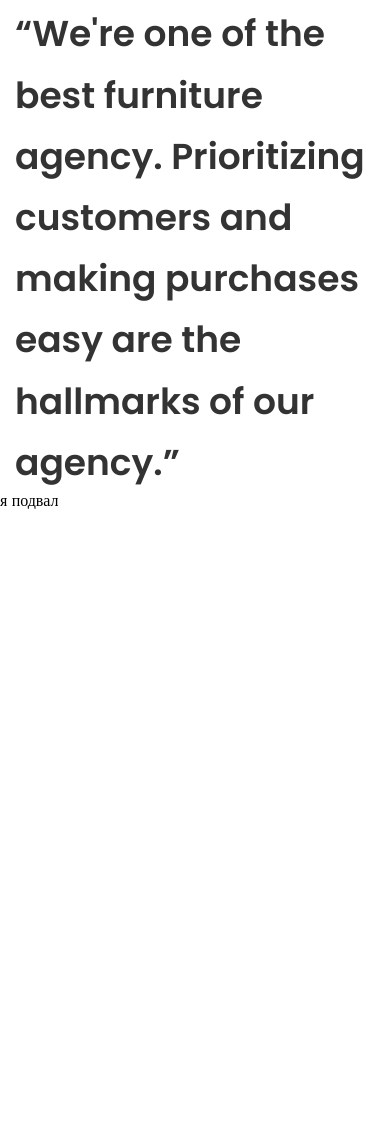
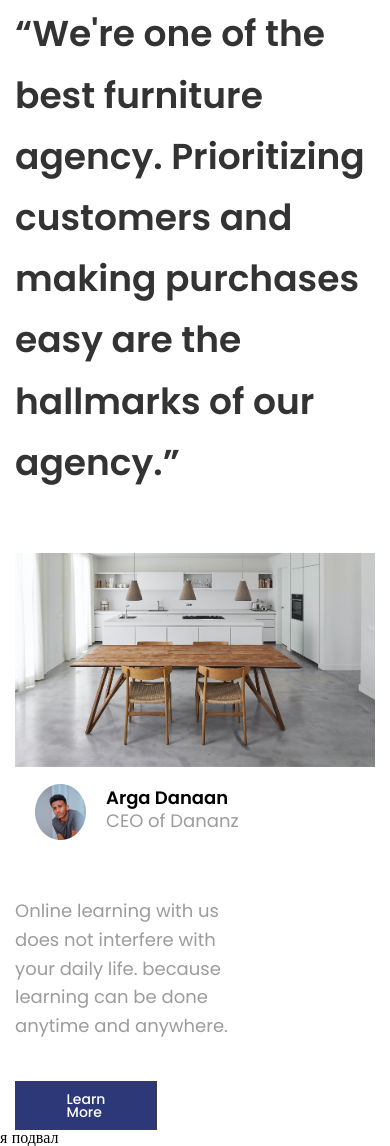
Before and after one commit to mishaShalkow/websiteDesign, a plain HTML site: page index.html in a window 390 px wide. Shown: the part 1312-2458 px from the top of the page. Before the commit the page ends 1821 px from the top, so only its background shows below. Drawn offline with Linux system fonts and the light colour scheme.

Commit message:
about-block created and mobile

```diff
--- a/css/index.css
+++ b/css/index.css
@@ -437,6 +437,7 @@ body {
 
 .about__body {
   display: flex;
+  flex-direction: column;
   margin-top: 160px;
 }
 .about__title {
@@ -474,20 +475,92 @@ body {
   margin-top: 20px;
 }
 .about__description {
+  display: flex;
+  margin-top: 60px;
+}
+
+@media (max-width: 1225px) {
+  .about__description {
+    flex-wrap: wrap;
+  }
+}
+
+.description {
 }
 .description__img {
 }
 .description__person {
+  display: flex;
+  background: #ffffff;
+  align-items: center;
+
+  position: relative;
+  z-index: 5;
+  margin-left: -75px;
+  margin-top: 27px;
+}
+
+@media (max-width: 1225px) {
+  .description__person {
+    margin: 0;
+    display: flex;
+    align-items: center;
+    justify-content: center;
+  }
+}
+
+.perosn__info {
+  display: flex;
+  flex-direction: column;
+}
+.person_icon {
+  margin: 17px 20px;
 }
 .person__name {
+  font-weight: 600;
+  font-size: 18px;
+  list-style: 140%;
+  color: #000000;
 }
 .person__family {
+  font-weight: 400;
+  font-size: 18px;
+  line-height: 160%;
+  color: #9c9c9c;
 }
 .description__about {
+  margin-left: 94px;
+  margin-top: 80px;
 }
+
+@media (max-width: 1225px) {
+  .description__about {
+    margin: 40px 0 0 0;
+  }
+}
+
 .description__about-img {
+  max-width: 223px;
+  font-weight: 400;
+  font-size: 18px;
+  line-height: 160%;
+  color: #9c9c9c;
 }
 .description__button {
+  display: flex;
+  height: 49px;
+  width: 142px;
+  align-items: center;
+  justify-content: center;
+  margin-top: 40px;
+  padding: 14px 56px;
+  font-weight: 500;
+  font-size: 14px;
+  line-height: 90%;
+  color: #ffffff;
+  border: 1px solid #3c3c3c;
+  background-color: #2c3878;
+  cursor: pointer;
 }
 
 /* ------------ footer ----------------- */
--- a/index.html
+++ b/index.html
@@ -85,20 +85,27 @@
 							<div class="title__title">
 								<h1 class="title-h1">ABOUT</h1>
 								<div class="title-icon">
-									<img src="./img/main/about-block/01.png" alt="">
+									<img src="./img/main/about-block/01.png" alt="иконка">
 								</div>
 							</div>
 							<div class="about__subtitle">“We're one of the best furniture agency. Prioritizing customers and making purchases easy are the hallmarks of our agency.”</div>
 						</div>
 						<div class="about__description">
-							<div class="description__img"><img src="" alt=""></div>
-							<div class="description__person">
-								<div class="person__name"></div>
-								<div class="person__family"></div>
-							</div>
-							<div class="description__about">
-								<div class="description__about-img"></div>
-								<div class="description__button"></div>
+							<div class="description__img _ibg"><img src="./img/main/about-block/02.jpg" alt="картинка"></div>
+							<div class="description">
+								<div class="description__person">
+									<div class="person_icon">
+										<img src="./img/main/about-block/03.png" alt="фото Arga">
+									</div>
+									<div class="perosn__info">
+										<div class="person__name">Arga Danaan</div>
+										<div class="person__family">CEO of Dananz</div>
+									</div>
+								</div>
+								<div class="description__about">
+									<div class="description__about-img">Online learning with us does not interfere with your daily life. because learning can be done anytime and anywhere.</div>
+									<div class="description__button">Learn More</div>
+								</div>
 							</div>
 						</div>
 					</div>
```
